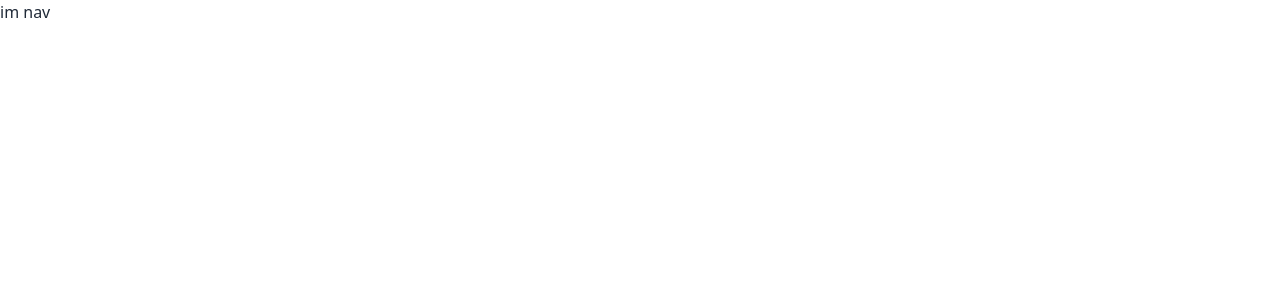
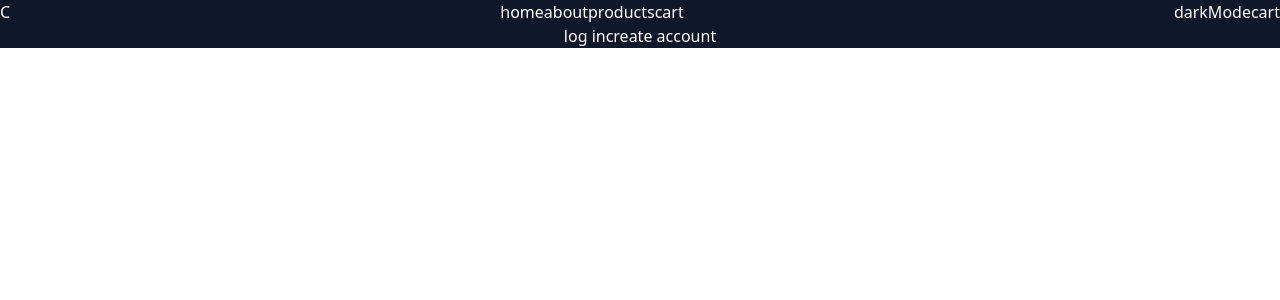
Before and after one commit to Amir2210/comfy-store-frontend, a React (Vite) app: page / in a window 1280 px wide. Shown: the top 300 px of the page. Built offline with nearby package versions, Linux system fonts and the light colour scheme.

Commit message:
Create the structure of the nav

```diff
--- a/src/cmps/Navbar.jsx
+++ b/src/cmps/Navbar.jsx
@@ -1,7 +1,26 @@
+import { Link } from "react-router-dom"
 export function Navbar() {
   return (
-    <nav>
-      <h1>im nav</h1>
+    <nav className='bg-slate-900'>
+      <div className='text-white flex justify-between'>
+        <div>
+          <Link>C</Link>
+        </div>
+        <div>
+          <Link>home</Link>
+          <Link>about</Link>
+          <Link>products</Link>
+          <Link>cart</Link>
+        </div>
+        <div>
+          <button>darkMode</button>
+          <Link>cart</Link>
+        </div>
+      </div>
+      <div className='text-white text-center'>
+        <Link>log in</Link>
+        <Link>create account</Link>
+      </div>
     </nav>
   )
 }
--- a/src/pages/HomeIndex.jsx
+++ b/src/pages/HomeIndex.jsx
@@ -2,8 +2,8 @@ import { Navbar } from '../cmps/Navbar';
 
 export function HomeIndex() {
   return (
-    <>
+    <main>
       <Navbar />
-    </>
+    </main>
   )
 }
```
